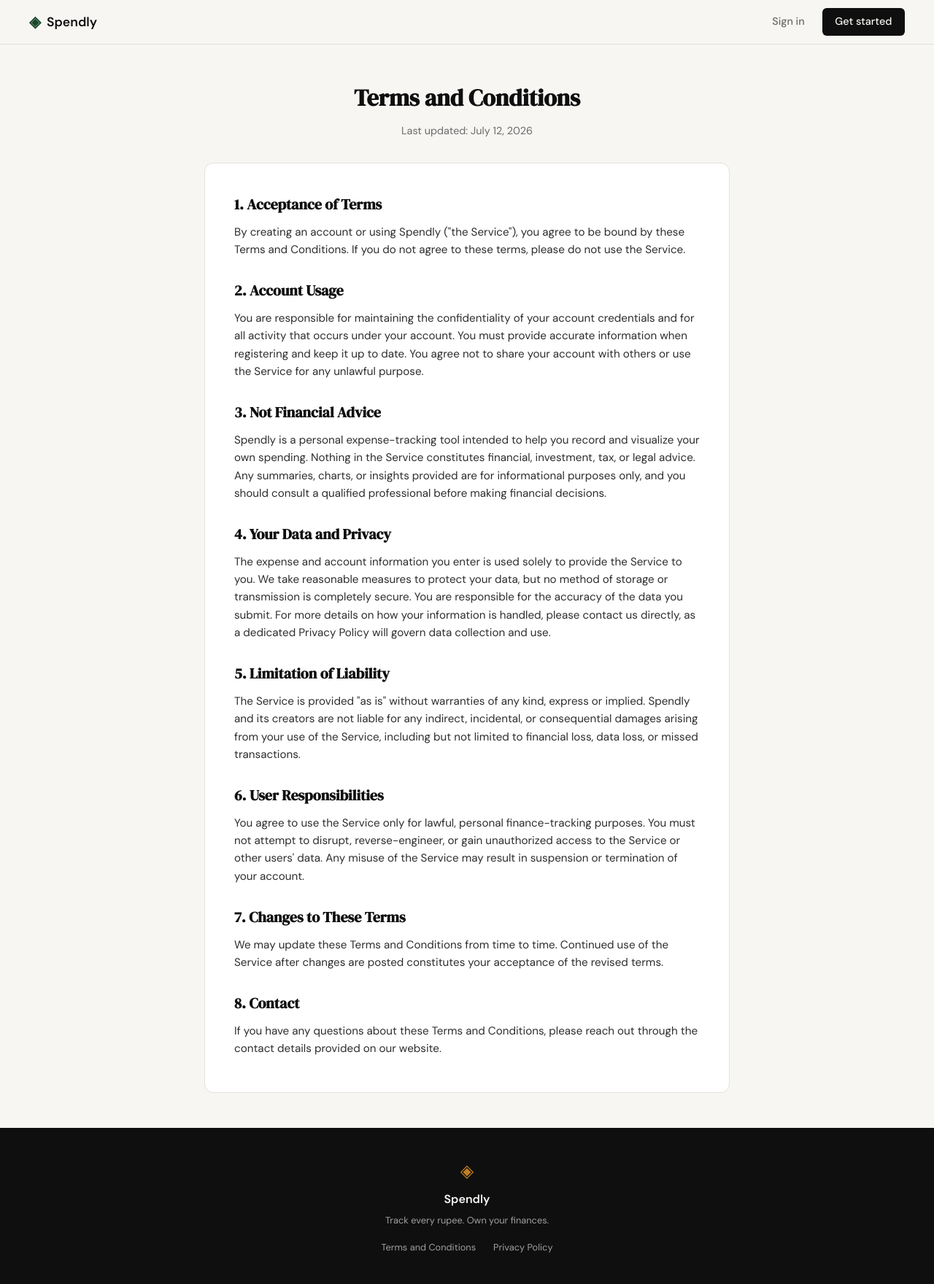
After one commit to phaniteja25/Spendly-, a Flask app: page /terms in a window 1280 px wide. The commit adds this page. Shown: the whole page at 73% size. Run offline with Flask 3, Linux system fonts and the light colour scheme.

Commit message:
Add Terms and Conditions page
Adds a /terms route and template with standard T&C content for a
personal finance app, and points the footer link to it instead of #.

```diff
--- a/app.py
+++ b/app.py
@@ -20,6 +20,11 @@ def register():
 @app.route("/login")
 def login():
     return render_template("login.html")
+
+
+@app.route("/terms")
+def terms():
+    return render_template("terms.html")
 
 
 # ------------------------------------------------------------------ #
--- a/static/css/style.css
+++ b/static/css/style.css
@@ -478,6 +478,61 @@ a { color: inherit; text-decoration: none; }
 .auth-switch a:hover { text-decoration: underline; }
 
 /* ------------------------------------------------------------------ */
+/* Legal pages (Terms, Privacy)                                        */
+/* ------------------------------------------------------------------ */
+
+.legal-section {
+    display: flex;
+    justify-content: center;
+    padding: 3rem 2rem;
+}
+
+.legal-container {
+    width: 100%;
+    max-width: 720px;
+}
+
+.legal-header {
+    text-align: center;
+    margin-bottom: 2rem;
+}
+
+.legal-title {
+    font-family: var(--font-display);
+    font-size: 2rem;
+    color: var(--ink);
+    margin-bottom: 0.5rem;
+}
+
+.legal-subtitle {
+    font-size: 0.9rem;
+    color: var(--ink-muted);
+}
+
+.legal-card {
+    background: var(--paper-card);
+    border: 1px solid var(--border);
+    border-radius: var(--radius-md);
+    padding: 2.5rem;
+}
+
+.legal-card h2 {
+    font-family: var(--font-display);
+    font-size: 1.25rem;
+    color: var(--ink);
+    margin-top: 1.75rem;
+    margin-bottom: 0.6rem;
+}
+
+.legal-card h2:first-child { margin-top: 0; }
+
+.legal-card p {
+    font-size: 0.95rem;
+    color: var(--ink-soft);
+    margin-bottom: 0.5rem;
+}
+
+/* ------------------------------------------------------------------ */
 /* Footer                                                              */
 /* ------------------------------------------------------------------ */
 
--- a/templates/base.html
+++ b/templates/base.html
@@ -35,7 +35,7 @@
             <span class="footer-name">Spendly</span>
             <p class="footer-copy">Track every rupee. Own your finances.</p>
             <div class="footer-links">
-                <a href="#">Terms and Conditions</a>
+                <a href="{{ url_for('terms') }}">Terms and Conditions</a>
                 <a href="#">Privacy Policy</a>
             </div>
         </div>
--- /dev/null
+++ b/templates/terms.html
@@ -0,0 +1,46 @@
+{% extends "base.html" %}
+
+{% block title %}Terms and Conditions — Spendly{% endblock %}
+
+{% block content %}
+
+<section class="legal-section">
+    <div class="legal-container">
+
+        <div class="legal-header">
+            <h1 class="legal-title">Terms and Conditions</h1>
+            <p class="legal-subtitle">Last updated: July 12, 2026</p>
+        </div>
+
+        <div class="legal-card">
+
+            <h2>1. Acceptance of Terms</h2>
+            <p>By creating an account or using Spendly ("the Service"), you agree to be bound by these Terms and Conditions. If you do not agree to these terms, please do not use the Service.</p>
+
+            <h2>2. Account Usage</h2>
+            <p>You are responsible for maintaining the confidentiality of your account credentials and for all activity that occurs under your account. You must provide accurate information when registering and keep it up to date. You agree not to share your account with others or use the Service for any unlawful purpose.</p>
+
+            <h2>3. Not Financial Advice</h2>
+            <p>Spendly is a personal expense-tracking tool intended to help you record and visualize your own spending. Nothing in the Service constitutes financial, investment, tax, or legal advice. Any summaries, charts, or insights provided are for informational purposes only, and you should consult a qualified professional before making financial decisions.</p>
+
+            <h2>4. Your Data and Privacy</h2>
+            <p>The expense and account information you enter is used solely to provide the Service to you. We take reasonable measures to protect your data, but no method of storage or transmission is completely secure. You are responsible for the accuracy of the data you submit. For more details on how your information is handled, please contact us directly, as a dedicated Privacy Policy will govern data collection and use.</p>
+
+            <h2>5. Limitation of Liability</h2>
+            <p>The Service is provided "as is" without warranties of any kind, express or implied. Spendly and its creators are not liable for any indirect, incidental, or consequential damages arising from your use of the Service, including but not limited to financial loss, data loss, or missed transactions.</p>
+
+            <h2>6. User Responsibilities</h2>
+            <p>You agree to use the Service only for lawful, personal finance-tracking purposes. You must not attempt to disrupt, reverse-engineer, or gain unauthorized access to the Service or other users' data. Any misuse of the Service may result in suspension or termination of your account.</p>
+
+            <h2>7. Changes to These Terms</h2>
+            <p>We may update these Terms and Conditions from time to time. Continued use of the Service after changes are posted constitutes your acceptance of the revised terms.</p>
+
+            <h2>8. Contact</h2>
+            <p>If you have any questions about these Terms and Conditions, please reach out through the contact details provided on our website.</p>
+
+        </div>
+
+    </div>
+</section>
+
+{% endblock %}
```
